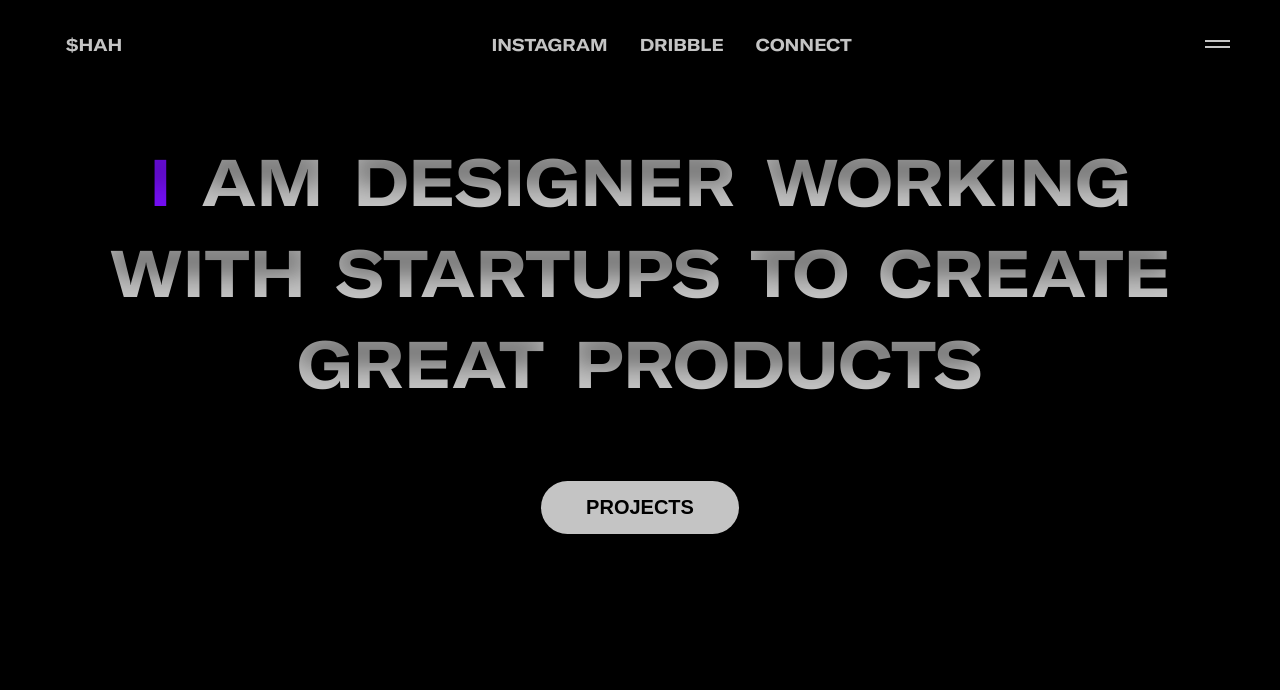
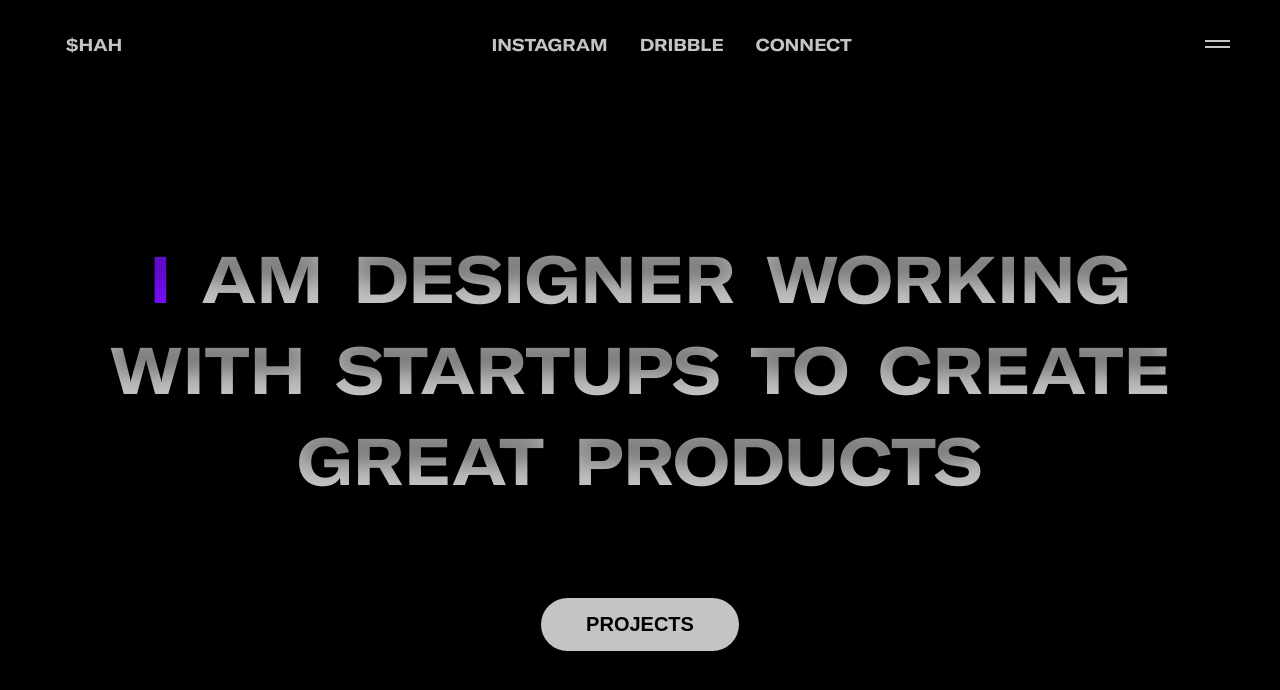
Before and after one commit to Riken-Shah/ModernPortfolio, a React (Create React App) app: page / in a window 1280 px wide. Shown: the top 690 px of the page. Built offline with nearby package versions, Linux system fonts and the light colour scheme.

Commit message:
🐛    Fixed some issues in hero section

```diff
--- a/src/App.scss
+++ b/src/App.scss
@@ -53,10 +53,24 @@ body {
           margin: 2px 0;
         }
       }
+      .navbar-open {
+        display: flex;
+        width: 100vw;
+        height: 100vh;
+        background: #131313;
+        position: fixed;
+        top: 0;
+        left: 0;
+        z-index: 3;
+        overflow: hidden;
+      }
     }
     // Hero Wrapper
     .hero-wrapper {
-      min-height: 80vh;
+      min-height: 90vh;
+      display: flex;
+      flex-direction: column;
+      justify-content: center;
       // Main Heading
       .main-heading {
         margin: 60px 0;
@@ -91,7 +105,7 @@ body {
       }
       // Button
       .button-wrapper {
-        margin: 80px auto;
+        margin: 40px auto;
         text-align: center;
         button {
           padding: 15px 45px;
@@ -112,8 +126,8 @@ body {
 }
 
 @media screen and (max-width: 995px) and (min-width: $breakpoint-tablet) {
-  .hero-wrapper {
-    .main-container {
+  .main-container {
+    .hero-wrapper {
       .main-heading {
         .word {
           font-size: 50px !important;
@@ -147,7 +161,7 @@ body {
           }
         }
         .button-wrapper {
-          margin: 40px auto;
+          margin: 20px auto;
           button {
             font-size: 14px;
             padding: 10px 30px;
@@ -161,7 +175,7 @@ body {
         .self-pic {
           position: initial;
           display: block;
-          margin: 50px auto;
+          margin: 20px auto 50px auto;
           img {
             width: 150px;
           }
--- a/src/variable.scss
+++ b/src/variable.scss
@@ -3,5 +3,5 @@ $light-theme-bg: #ffffff;
 $primary-color-dark: #c4c4c4;
 $primary-color-light: #000000;
 $secondary-color: #740ef4;
-$breakpoint-tablet: 768px;
+$breakpoint-tablet: 700px;
 $breakpoint-mobile: 479px;
```
